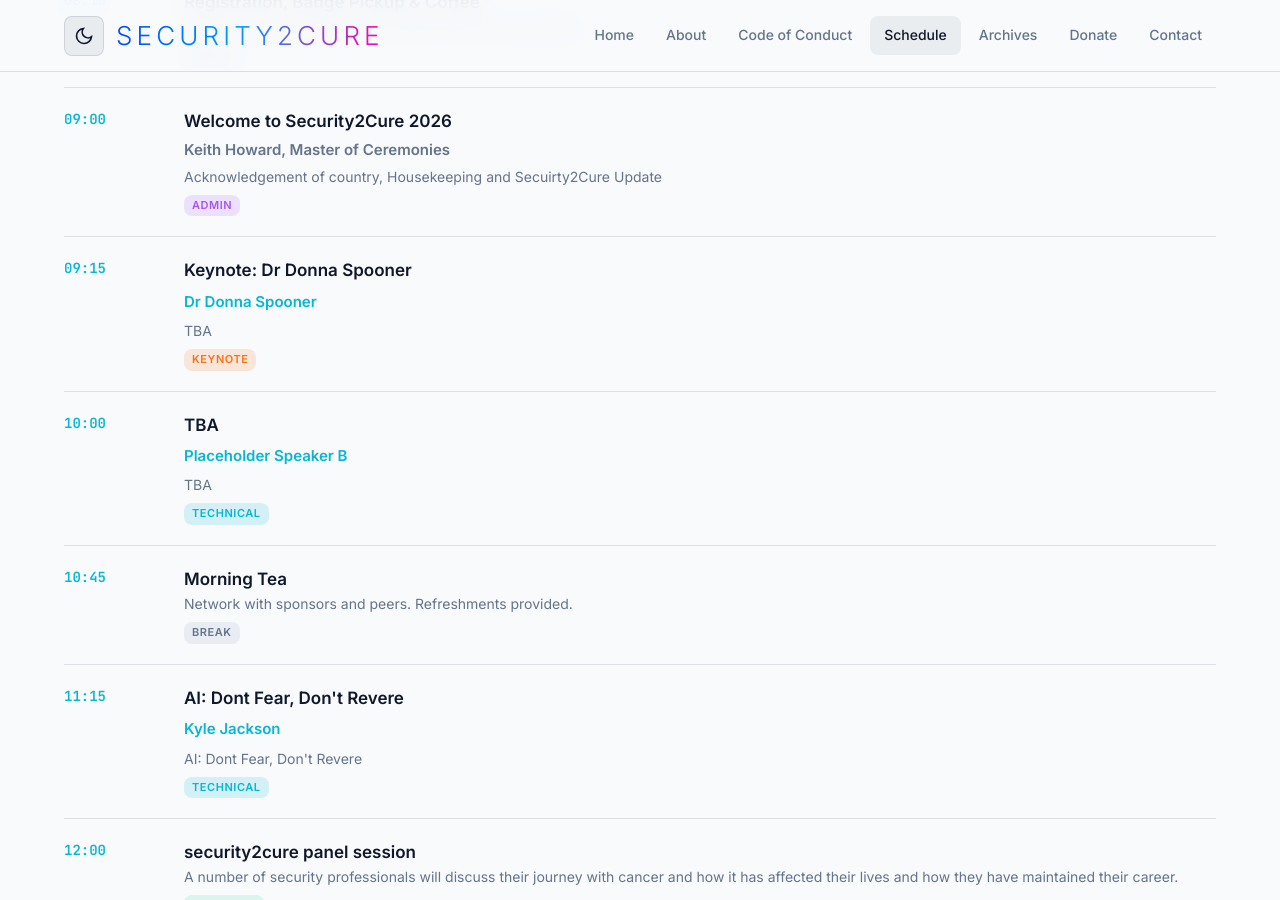
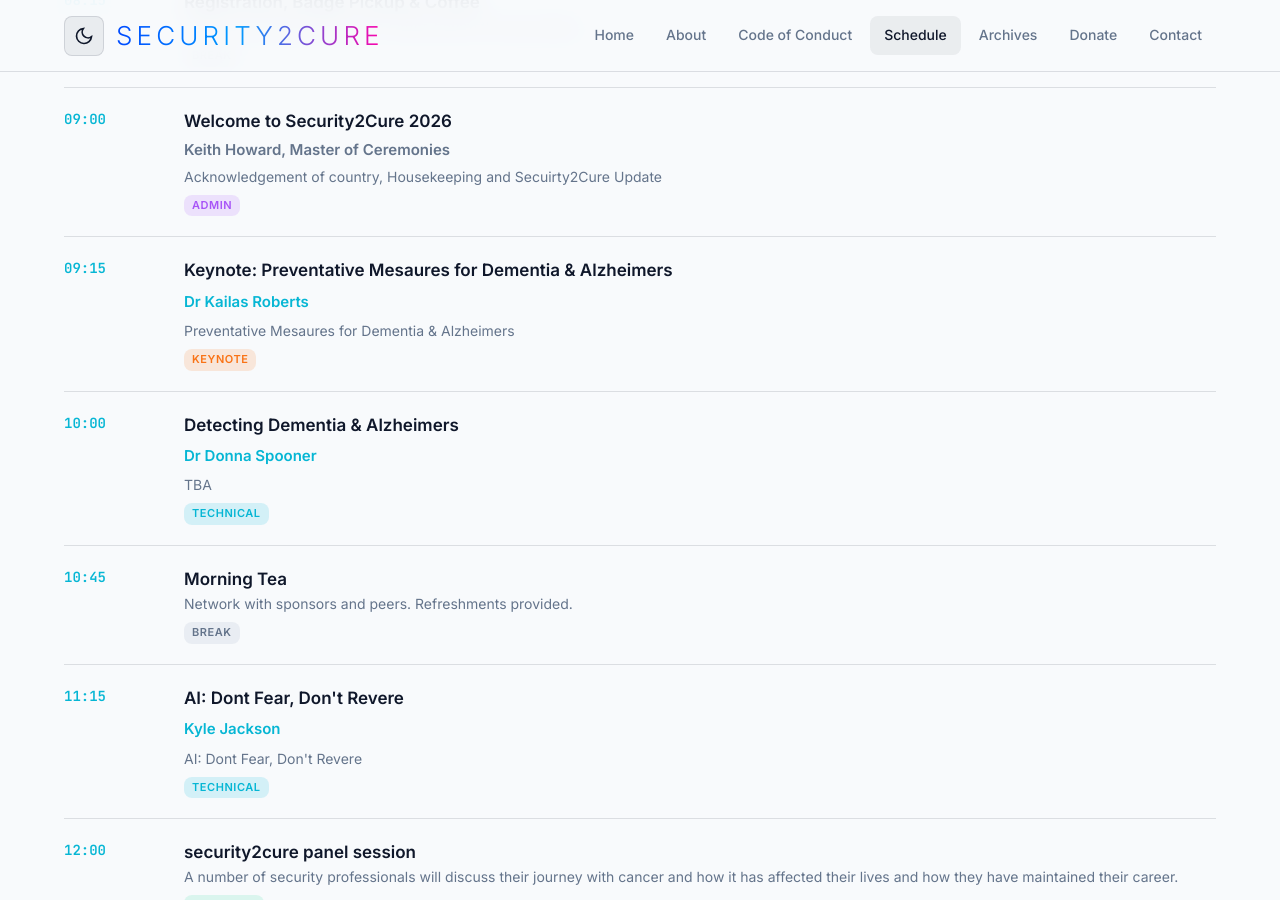
Before and after one commit to security2cure/security2cure-website, a Jekyll site: the page built from schedule.md, in a window 1280 px wide and 900 px high, scrolled down 585 px. Built offline with Jekyll 4.4.1, drawn with Linux system fonts in a browser that asks for light colours.

Commit message:
agenda2
agenda2

```diff
--- a/_data/schedule.yml
+++ b/_data/schedule.yml
@@ -13,14 +13,14 @@ tracks:
         tag: admin
 
       - time: "09:15"
-        title: "Keynote: Dr Donna Spooner"
-        speaker_id: speaker-a
-        description: "TBA"
+        title: "Keynote: Preventative Mesaures for Dementia  & Alzheimers "
+        speaker_id: speaker-b
+        description: "Preventative Mesaures for Dementia  & Alzheimers"
         tag: keynote
 
       - time: "10:00"
-        title: "TBA"
-        speaker_id: speaker-b
+        title: "Detecting Dementia & Alzheimers"
+        speaker_id: speaker-a
         description: "TBA"
         tag: technical
 
--- a/_data/speakers.yml
+++ b/_data/speakers.yml
@@ -9,9 +9,9 @@
     twitter: "#"
 
 - id: speaker-b
-  name: "Placeholder Speaker B"
-  role: "Placeholder Security"
-  bio: "Placeholder Speaker B."
+  name: "Dr Kailas Roberts"
+  role: "Consultant Psychiatrist"
+  bio: "Dr Kailas Roberts is a general psychiatrist and psychogeriatrician. He has a special interest in cognitive disorders and dementia assessment and management, though has an extensive experience in treating a range of mental health disorders. He received his medical degree from Leicester University in the UK in 1998. He has trained and worked in the field of psychiatry for over twenty years, both in the UK (London and Wales) and Australia (Canberra and Brisbane). He qualified as a Fellow of the Royal Australian College of Psychiatry in 2009 and obtained a Certificate of Advanced Training in Old Age Psychiatry in 2019.."
   social:
     mastodon: "#"
     bluesky: "#"
```
